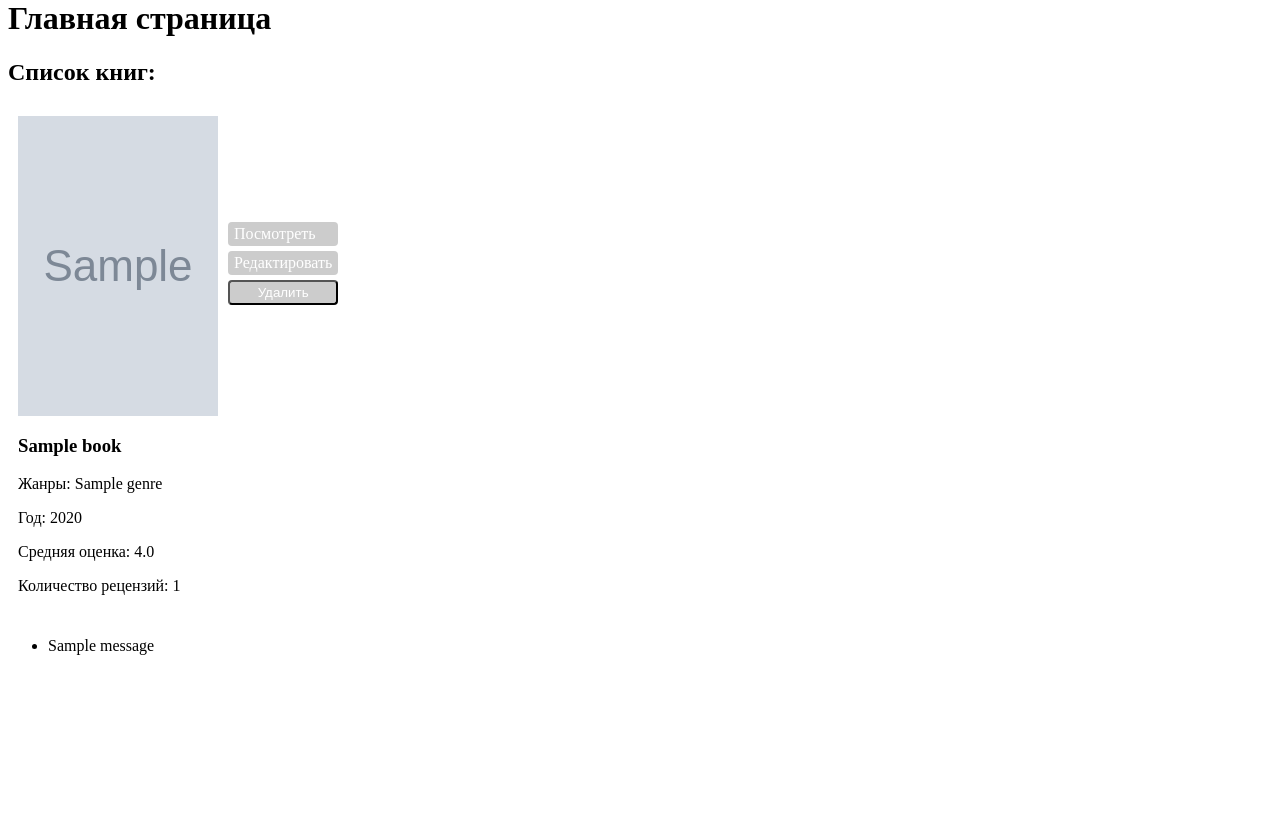
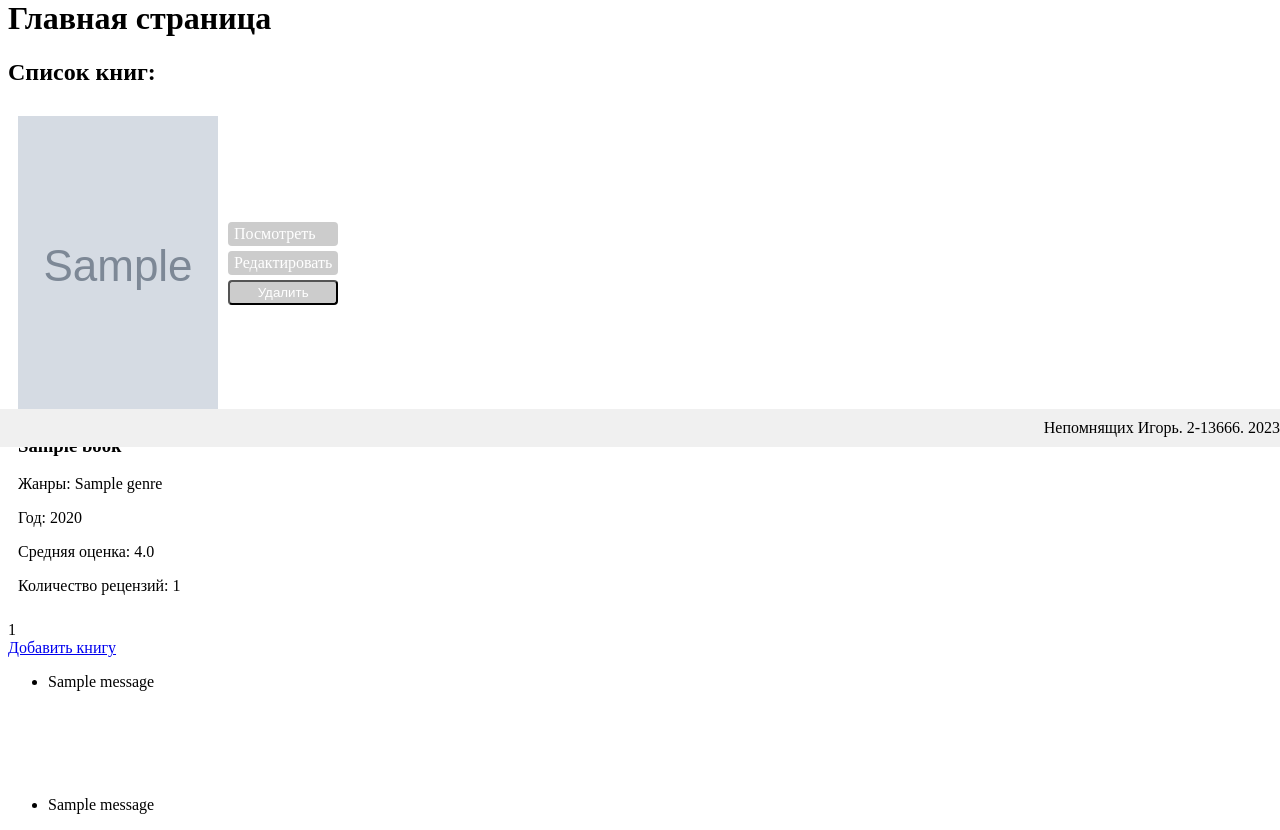
Before and after one commit to 666Parzival666/webdev-exam-2023-2-13666, a Flask app: page / in a window 1280 px wide. Shown: the part 353-1183 px from the top of the page. Before the commit the page ends 1008 px from the top, so only its background shows below. Run offline with Flask 3, Linux system fonts and the light colour scheme; a user stored in the database is signed in; tables that the repository leaves empty hold one stand-in row (values such as "Sample post"); grey boxes marked "Sample" are stand-in pictures; one stand-in notice (Sample message) is shown.

Commit message:
gitignore, flash notifications, authorship, sort books by date, move book creation button, macro for creation and editing forms

```diff
--- a/library.py
+++ b/library.py
@@ -19,7 +19,12 @@
 
 @bp.route('/')
 def index():
-    books = Book.query.all()
+    page = request.args.get('page', 1, type=int)
+    per_page = 10
+
+    books_pagination = Book.query.order_by(Book.year.desc()).paginate(page=page, per_page=per_page, error_out=False)
+    books = books_pagination.items
+
     genres = Genre.query.all()
 
     for book in books:
@@ -30,7 +35,7 @@
         book.average_rating = average_rating
         book.reviews_count = reviews_count
 
-    return render_template('index.html', books=books, genres=genres)
+    return render_template('index.html', books=books, genres=genres, pagination=books_pagination)
 
 
 @bp.route('/book/<int:book_id>')
@@ -57,6 +62,13 @@
 
 @bp.route('/add_book', methods=['GET', 'POST'])
 def add_book():
+    if not current_user.is_authenticated:
+        flash("Для выполнения данного действия необходимо пройти процедуру аутентификации")
+        return redirect(url_for('auth.login'))
+
+    if current_user.role_id != 1:  # Assuming admin role ID is 1
+        flash("У вас недостаточно прав для выполнения данного действия")
+        return redirect(url_for('library.index'))
     if request.method == 'POST':
         title = request.form['title']
         description = clean(request.form['description'], tags=[], attributes={}, protocols=[], strip=True)
@@ -122,13 +134,21 @@
 
     # Если метод GET, отображаем форму добавления книги
     genres = Genre.query.all()
-    return render_template('add_book.html', genres=genres)
+    return render_template('add_book.html', genres=genres, add_mode=True)
 
 
 @bp.route('/edit_book/<int:book_id>', methods=['GET', 'POST'])
 def edit_book(book_id):
     book = Book.query.get(book_id)
     genres = Genre.query.all()
+
+    if not current_user.is_authenticated:
+        flash("Для выполнения данного действия необходимо пройти процедуру аутентификации")
+        return redirect(url_for('auth.login'))
+
+    if current_user.role_id > 2:
+        flash("У вас недостаточно прав для выполнения данного действия")
+        return redirect(url_for('library.index'))
 
     if request.method == 'POST':
         # Получите все данные из формы редактирования книги
@@ -166,6 +186,14 @@
 def delete_book(book_id):
     book = Book.query.get(book_id)
 
+    if not current_user.is_authenticated:
+        flash("Для выполнения данного действия необходимо пройти процедуру аутентификации")
+        return redirect(url_for('auth.login'))
+
+    if current_user.role_id != 1:
+        flash("У вас недостаточно прав для выполнения данного действия")
+        return redirect(url_for('library.index'))
+
     if book:
         try:
             cover_id = book.cover_id  # Получаем ID обложки книги
--- a/reviews.py
+++ b/reviews.py
@@ -1,4 +1,4 @@
-from flask import Blueprint, render_template, request, redirect, flash
+from flask import Blueprint, render_template, request, redirect, flash, url_for
 from models import db, Book, Cover, Genre, Review
 from flask_login import current_user, login_required
 from bleach import clean
@@ -12,6 +12,10 @@
 def add_review(book_id):
     book = Book.query.get(book_id)
     existing_review = Review.query.filter_by(book_id=book_id, user_id=current_user.id).first()
+
+    if not current_user.is_authenticated:
+        flash("Для выполнения данного действия необходимо пройти процедуру аутентификации")
+        return redirect(url_for('auth.login'))
 
     if existing_review:
         # Если пользователь уже написал рецензию на данную книгу,
--- a/static/css/main.css
+++ b/static/css/main.css
@@ -113,3 +113,20 @@
 .modal-buttons button {
   margin-left: 10px;
 }
+
+.footer {
+  position: fixed;
+  left: 0;
+  bottom: 0;
+  width: 100%;
+  text-align: right;
+  padding-top: 10px;
+  padding-bottom: 10px;
+  padding-right: 20px;
+  background-color: #f0f0f0;
+}
+
+.content {
+  min-height: calc(100vh - 70px);
+  padding-bottom: 50px;
+}
--- a/templates/base.html
+++ b/templates/base.html
@@ -13,9 +13,9 @@
             <img src="{{ url_for('static', filename='images/logo.png') }}" alt="Логотип">
         </div>
         <div class="navigation">
-            {% if current_user.is_authenticated and current_user.role_id == 1 %}
+            {% if current_user.is_authenticated and current_user.role_id == 2 %}
                 <!-- Ссылка на создание книги только для администратора -->
-                <li><a href="{{ url_for('library.add_book') }}">Создать книгу</a></li>
+                <li><a href="#">Модерация рецензий</a></li>
             {% endif %}
             {% if not request.path == '/' %}
                 <!-- Ссылка для возврата на главную страницу -->
@@ -39,6 +39,22 @@
         {% block content %}{% endblock %}
     </div>
 
+    <!-- Футер -->
+    <div class="footer">
+        Непомнящих Игорь. 2-13666. 2023
+    </div>
+
     <!-- Ваши скрипты -->
+
+    <!-- Отображение flash-сообщений -->
+    {% with messages = get_flashed_messages() %}
+        {% if messages %}
+            <ul class="flash-messages">
+                {% for message in messages %}
+                    <li>{{ message }}</li>
+                {% endfor %}
+            </ul>
+        {% endif %}
+    {% endwith %}
 </body>
 </html>
--- a/templates/index.html
+++ b/templates/index.html
@@ -37,6 +37,32 @@
         {% endfor %}
     </div>
 
+    <!-- Пагинация -->
+    <div class="pagination">
+        {% if pagination.has_prev %}
+            <a href="{{ url_for('library.index', page=pagination.prev_num) }}">Previous</a>
+        {% endif %}
+        {% for num in pagination.iter_pages(left_edge=1, right_edge=1, left_current=1, right_current=2) %}
+            {% if num %}
+                {% if num != pagination.page %}
+                    <a href="{{ url_for('library.index', page=num) }}">{{ num }}</a>
+                {% else %}
+                    <span class="current-page">{{ num }}</span>
+                {% endif %}
+            {% else %}
+                <span class="ellipsis">...</span>
+            {% endif %}
+        {% endfor %}
+        {% if pagination.has_next %}
+            <a href="{{ url_for('library.index', page=pagination.next_num) }}">Next</a>
+        {% endif %}
+    </div>
+    {% if current_user.is_authenticated and current_user.role_id == 1 %}
+        <div>
+            <a href="{{ url_for('library.add_book') }}">Добавить книгу</a>
+        </div>
+    {% endif %}
+
     <!-- Модальное окно для подтверждения удаления книги -->
     <div id="deleteModal" class="modal">
         <div class="modal-content">
```
Also changed, not shown: templates/add_book.html (+7 -46 lines), templates/book_form.html (added, +36 -0 lines), templates/edit_book.html (+7 -43 lines), static/covers/fewqfw.jpg (deleted), static/covers/fewqfw.png (deleted).
